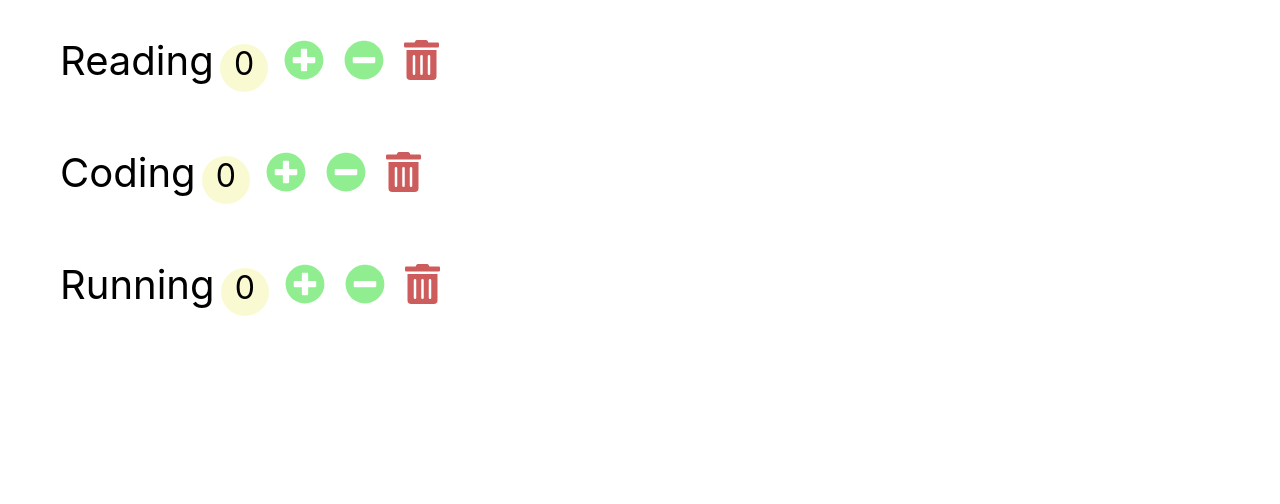
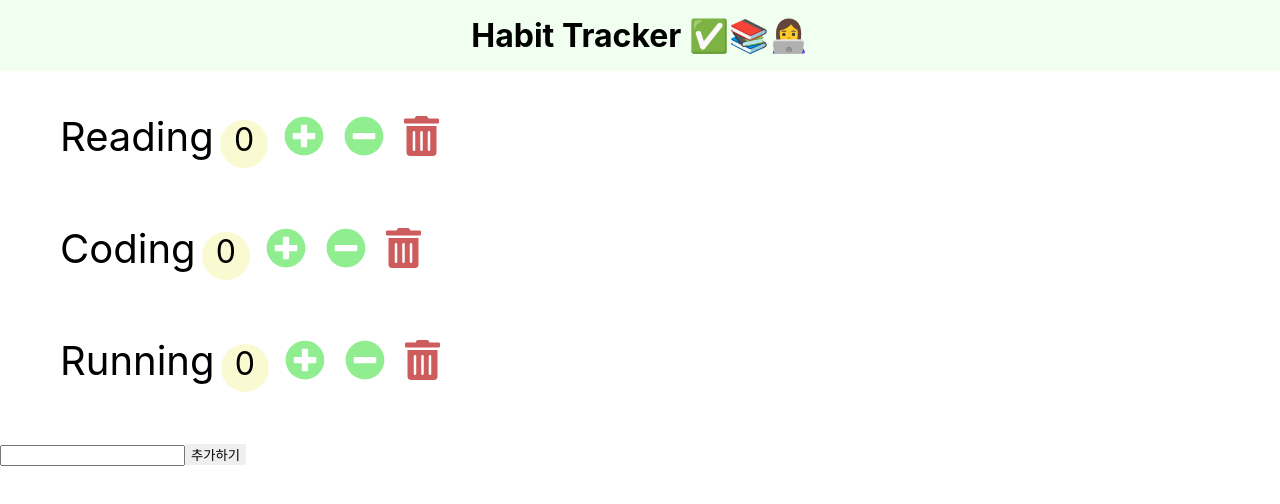
Before and after one commit to tjdls111/habit_tracker, a React (Create React App) app: page / in a window 1280 px wide. Shown: the top 504 px of the page. Built offline with nearby package versions, Linux system fonts and the light colour scheme.

Commit message:
navbar, addform 추가(기능은 x)

```diff
--- a/src/App.css
+++ b/src/App.css
@@ -23,6 +23,13 @@ button{
 
 }
 
+.title{
+  text-align: center;
+  background-color:honeydew;
+  margin-top: 0;
+  padding: 0.5em 0;
+
+}
 
 .habit-button{
   font-size:2.5rem;
--- a/src/app.jsx
+++ b/src/app.jsx
@@ -1,11 +1,29 @@
-import React from 'react';
+import React, { Component } from 'react';
 import './app.css';
 import Habits from './components/habits';
+import Navbar from './components/navbar';
+import CreateForm from './components/createForm';
 
-function App() {
-  return (
-      <Habits></Habits>
-    )
+class App extends Component{
+  state ={
+    habits:[
+      {id:1,name:'Reading', count:0},
+      {id:2,name:'Coding', count:0},
+      {id:3,name:'Running', count:0}
+    ],
+    // cnt : this.state.habits.length
+  };
+
+  render(){
+    return (
+      <div>
+        <Navbar></Navbar>
+        <Habits></Habits>
+        <CreateForm></CreateForm>
+      </div>
+      );
+
+  }
 }
 
 export default App;
--- /dev/null
+++ b/src/components/createForm.jsx
@@ -0,0 +1,28 @@
+import React, { Component } from 'react';
+import '../app.css';
+
+class CreateForm extends Component{
+  state = {
+
+  };
+
+  addTodo = ()=>{
+
+  };
+
+  render(){
+    return (
+      <div className='createForm'>
+        <form action={this.addTodo}>
+          <input type="input" />
+          <button>추가하기</button>
+        </form>
+
+      </div>
+    )
+
+
+  };
+}
+
+export default CreateForm;
--- a/src/components/habits.jsx
+++ b/src/components/habits.jsx
@@ -1,5 +1,6 @@
 import React, { Component } from 'react';
 import Habit from './habit';
+// import App from '../app';
 
 class Habits extends Component {
   state ={
@@ -9,7 +10,6 @@ class Habits extends Component {
       {id:3,name:'Running', count:0}
     ],
   };
-
 
   handleIncrement = (habit) => {
     const habits = [...this.state.habits];
--- /dev/null
+++ b/src/components/navbar.jsx
@@ -0,0 +1,20 @@
+import React, { Component } from 'react';
+import '../app.css';
+
+class NavBar extends Component{
+  state = {
+
+  };
+
+  render(){
+    return (
+      <div className='navbar'>
+        <h1 class='title'>Habit Tracker ✅📚👩‍💻</h1>
+      </div>
+    )
+
+
+  };
+}
+
+export default NavBar;
```
